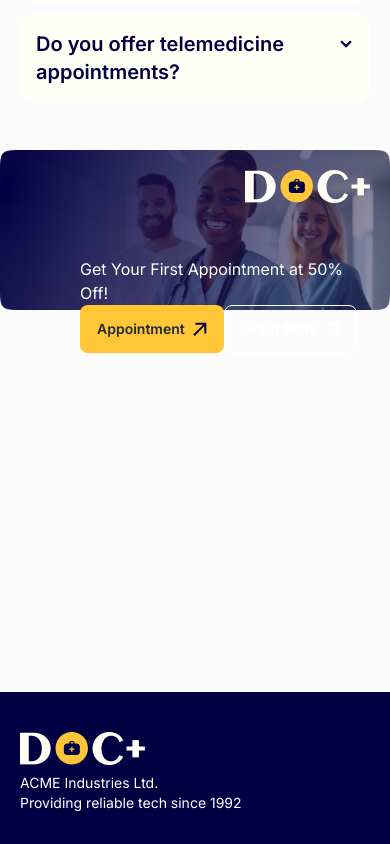
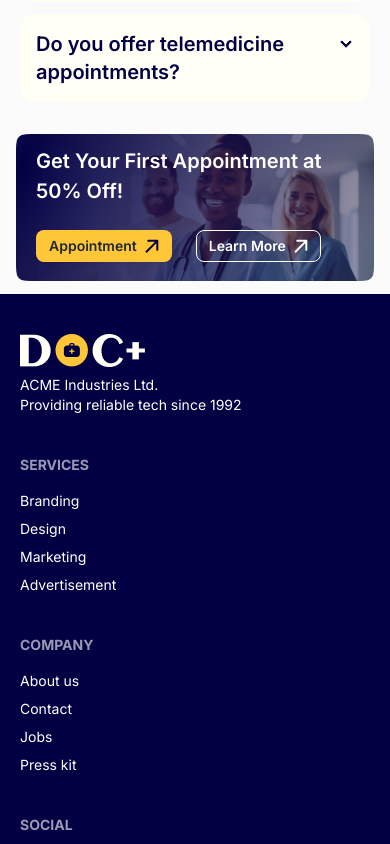
Before and after one commit to dev-ahad-ali/doc-landing, a React (Vite) app: page / in a window 390 px wide. Shown: the part 5560-6404 px from the top of the page. Built offline with nearby package versions, Linux system fonts and the light colour scheme.

Commit message:
update : offer responsive

```diff
--- a/src/components/Footer/Footer.jsx
+++ b/src/components/Footer/Footer.jsx
@@ -2,7 +2,7 @@ import logoLight from '../../assets/img/logoLight.png';
 
 const Footer = () => {
   return (
-    <div className='mt-12 bg-primary py-10'>
+    <div className='bg-primary py-10'>
       <footer className='footer mx-auto max-w-[1200px] px-5 text-white'>
         <aside>
           <img src={logoLight} alt='' />
--- a/src/components/Offer/Offer.jsx
+++ b/src/components/Offer/Offer.jsx
@@ -3,12 +3,15 @@ import logoLight from '../../assets/img/logoLight.png';
 
 const Offer = () => {
   return (
-    <section className='relative mx-auto mt-12 h-[494px] max-w-[1200px] px-5 text-white'>
+    <section className='relative mx-4 my-8 max-w-[1200px] px-5 text-white md:h-[300px] lg:mx-auto lg:my-[160px] lg:h-[494px]'>
       <img className='absolute inset-0 -z-10 w-full' src={offerImg} alt='' />
-      <img className='absolute right-5 top-5' src={logoLight} alt='' />
-      <div className='ps-[60px] pt-[107px]'>
-        <h2>Get Your First Appointment at 50% Off!</h2>
-        <button className='btn border-transparent bg-accent'>
+      <img className='absolute right-5 top-5 hidden md:block' src={logoLight} alt='' />
+      <div className='pt-3 md:ps-[60px] md:pt-[107px]'>
+        <h2 className='max-w-[450px] text-xl font-semibold leading-normal lg:text-[40px]'>
+          Get Your First Appointment at 50% Off!
+        </h2>
+        <div className='mt-6 flex items-center gap-6'>
+          <button className='btn btn-sm border-transparent bg-accent lg:btn-md'>
             Appointment
             <svg
               className='fill-[#020043]'
@@ -21,7 +24,7 @@ const Offer = () => {
               <path d='M13.3137 1.86314C13.3137 1.31086 12.866 0.863141 12.3137 0.863141L3.31371 0.863141C2.76142 0.863141 2.31371 1.31086 2.31371 1.86314C2.31371 2.41543 2.76142 2.86314 3.31371 2.86314L11.3137 2.86314L11.3137 10.8631C11.3137 11.4154 11.7614 11.8631 12.3137 11.8631C12.866 11.8631 13.3137 11.4154 13.3137 10.8631L13.3137 1.86314ZM1.70711 13.884L13.0208 2.57025L11.6066 1.15603L0.292893 12.4697L1.70711 13.884Z' />
             </svg>
           </button>
-        <button className='btn btn-outline border-white text-white'>
+          <button className='btn btn-outline btn-sm border-white text-white lg:btn-md'>
             Learn More
             <svg
               className='fill-[#ffffff]'
@@ -35,6 +38,7 @@ const Offer = () => {
             </svg>
           </button>
         </div>
+      </div>
     </section>
   );
 };
```
Lines whose indentation alone changed are shown as unchanged.
